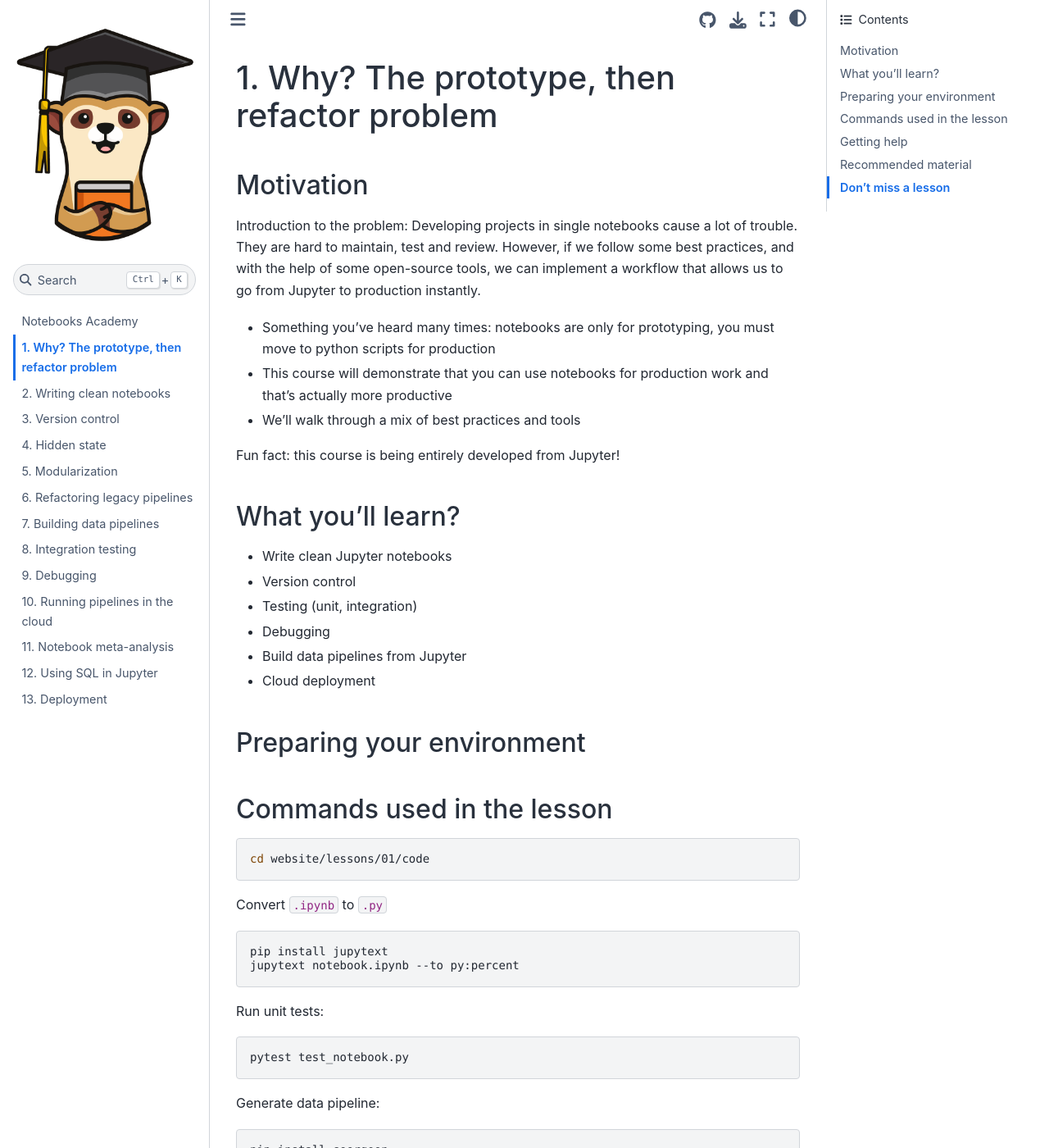
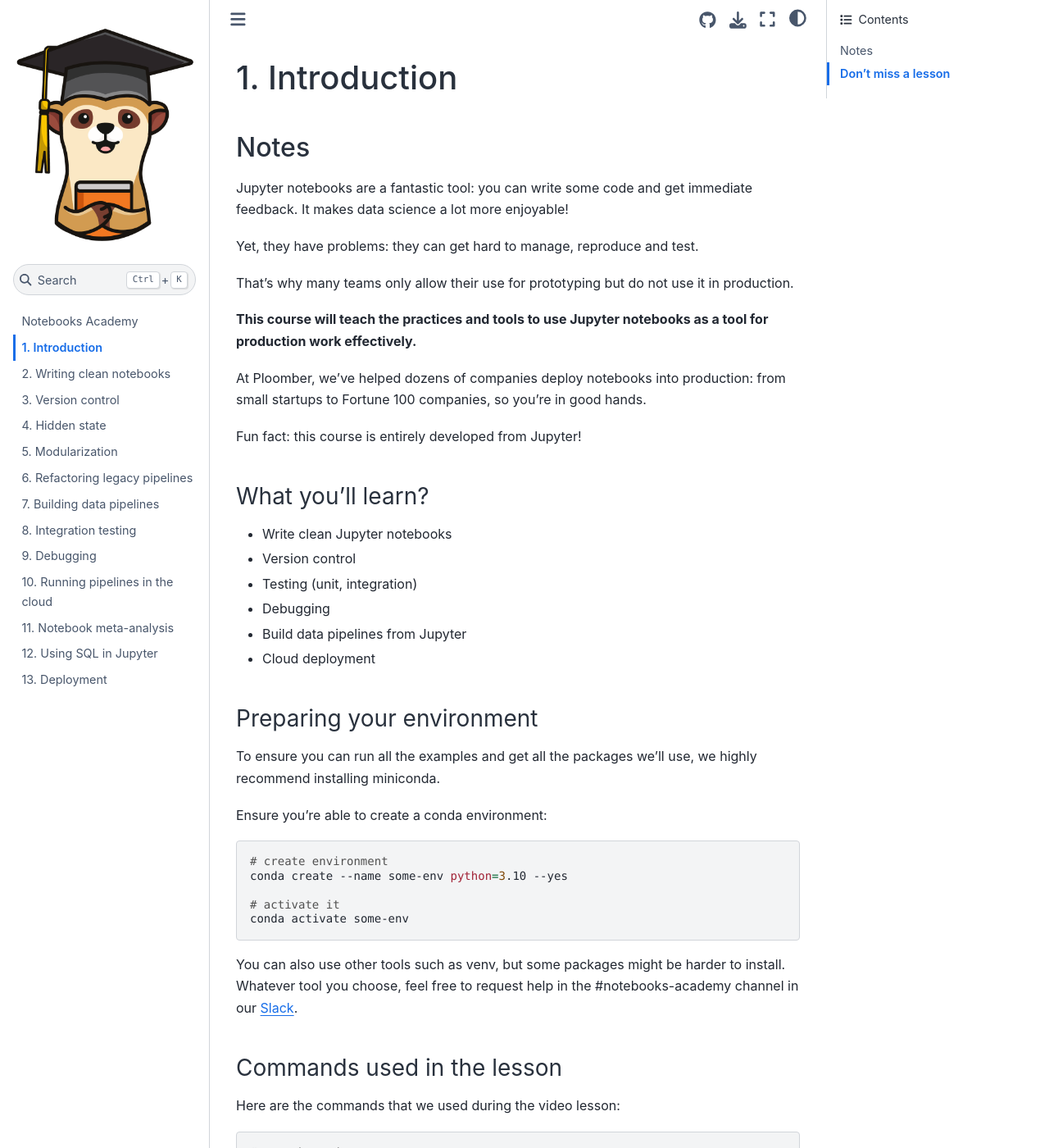
Before and after one commit to ploomber/notebooks-academy, a Jupyter Book: the page built from website/lessons/01/content.md, in a window 1280 px wide and 1400 px high. Shown: the whole window at 82% size. Built offline with Jupyter Book 1.0.4 settings and Sphinx 7.4.7 and the Sphinx Book theme 1.1.4, drawn with Linux system fonts in a browser that asks for light colours; some of the changed text lies outside the part shown.

Commit message:
updates lesson-1 content

````diff
--- a/website/_config.yml
+++ b/website/_config.yml
@@ -9,6 +9,8 @@ logo: logo.png
 # See https://jupyterbook.org/content/execute.html
 execute:
   execute_notebooks: force
+  exclude_patterns:
+    - lessons/*/code/*
 
 # Define the name of the latex output file for PDF builds
 latex:
--- a/website/lessons/01/content.md
+++ b/website/lessons/01/content.md
@@ -1,17 +1,20 @@
-# 1. Why? The prototype, then refactor problem
+# 1. Introduction
 
-## Motivation
+## Notes
 
-Introduction to the problem: Developing projects in single notebooks cause a lot of trouble. They are hard to maintain, test and review. However, if we follow some best practices, and with the help of some open-source tools, we can implement a workflow that allows us to go from Jupyter to production instantly.
+Jupyter notebooks are a fantastic tool: you can write some code and get immediate feedback. It makes data science a lot more enjoyable!
 
-* Something you've heard many times: notebooks are only for prototyping, you must move to python scripts for production
-* This course will demonstrate that you can use notebooks for production work and that's actually more productive
+Yet, they have problems: they can get hard to manage, reproduce and test.
 
-* We'll walk through a mix of best practices and tools
+That's why many teams only allow their use for prototyping but do not use it in production.
 
-Fun fact: this course is being entirely developed from Jupyter!
+**This course will teach the practices and tools to use Jupyter notebooks as a tool for production work effectively.**
 
-## What you'll learn?
+At Ploomber, we've helped dozens of companies deploy notebooks into production: from small startups to Fortune 100 companies, so you're in good hands.
+
+Fun fact: this course is entirely developed from Jupyter!
+
+### What you'll learn?
 
 - Write clean Jupyter notebooks
 - Version control
@@ -20,15 +23,35 @@ Fun fact: this course is being entirely developed from Jupyter!
 - Build data pipelines from Jupyter
 - Cloud deployment
 
-## Preparing your environment
+### Preparing your environment
 
-## Commands used in the lesson
+To ensure you can run all the examples and get all the packages we'll use, we highly recommend installing miniconda.
+
+Ensure you're able to create a conda environment:
 
 ```sh
-cd website/lessons/01/code
+# create environment
+conda create --name some-env python=3.10 --yes
+
+# activate it
+conda activate some-env
 ```
 
-Convert `.ipynb` to `.py`
+You can also use other tools such as venv, but some packages might be harder to install. Whatever tool you choose, feel free to request help in the #notebooks-academy channel in our [Slack](https://ploomber.io/community).
+
+### Commands used in the lesson
+
+Here are the commands that we used during the video lesson:
+
+```sh
+# get the code
+git clone https://github.com/ploomber/notebooks-academy
+
+# move to the folder with the code
+cd notebooks-academy/website/lessons/01/code
+```
+
+Convert `.ipynb` to `.py`:
 
 ```sh
 pip install jupytext
@@ -38,6 +61,7 @@ jupytext notebook.ipynb --to py:percent
 Run unit tests:
 
 ```sh
+pip install pytest
 pytest test_notebook.py
 ```
 
@@ -52,11 +76,11 @@ cd pipeline
 soorgeon refactor ../notebook.ipynb --df-format parquet
 ```
 
-## Getting help
+### Get involved!
 
-[Join our community](https://ploomber.io/community), and ask us anything in the `#notebooks-academy` channel
+[Join our community](https://ploomber.io/community), and ask us anything in the `#notebooks-academy` channel. We'll be answering questions and getting feedback over there. Help us make this online course a success!
 
-## Recommended material
+### Recommended material
 
 - [Ploomber: Maintainable and Collaborative Pipelines in Jupyter](https://blog.jupyter.org/ploomber-maintainable-and-collaborative-pipelines-in-jupyter-acb3ad2101a7)
 - [Why (and how) to put notebooks in production](https://ploomber.io/blog/nbs-production)
````
